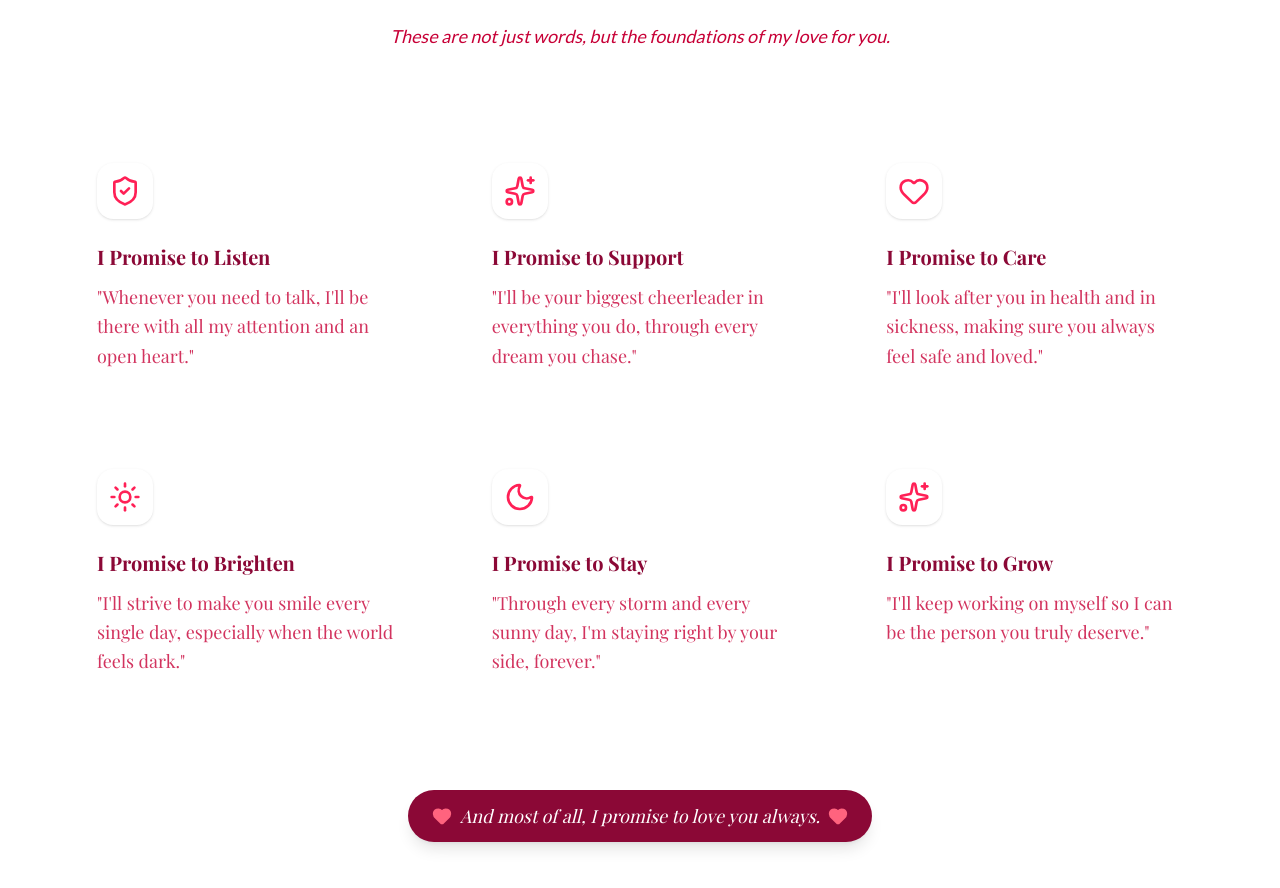
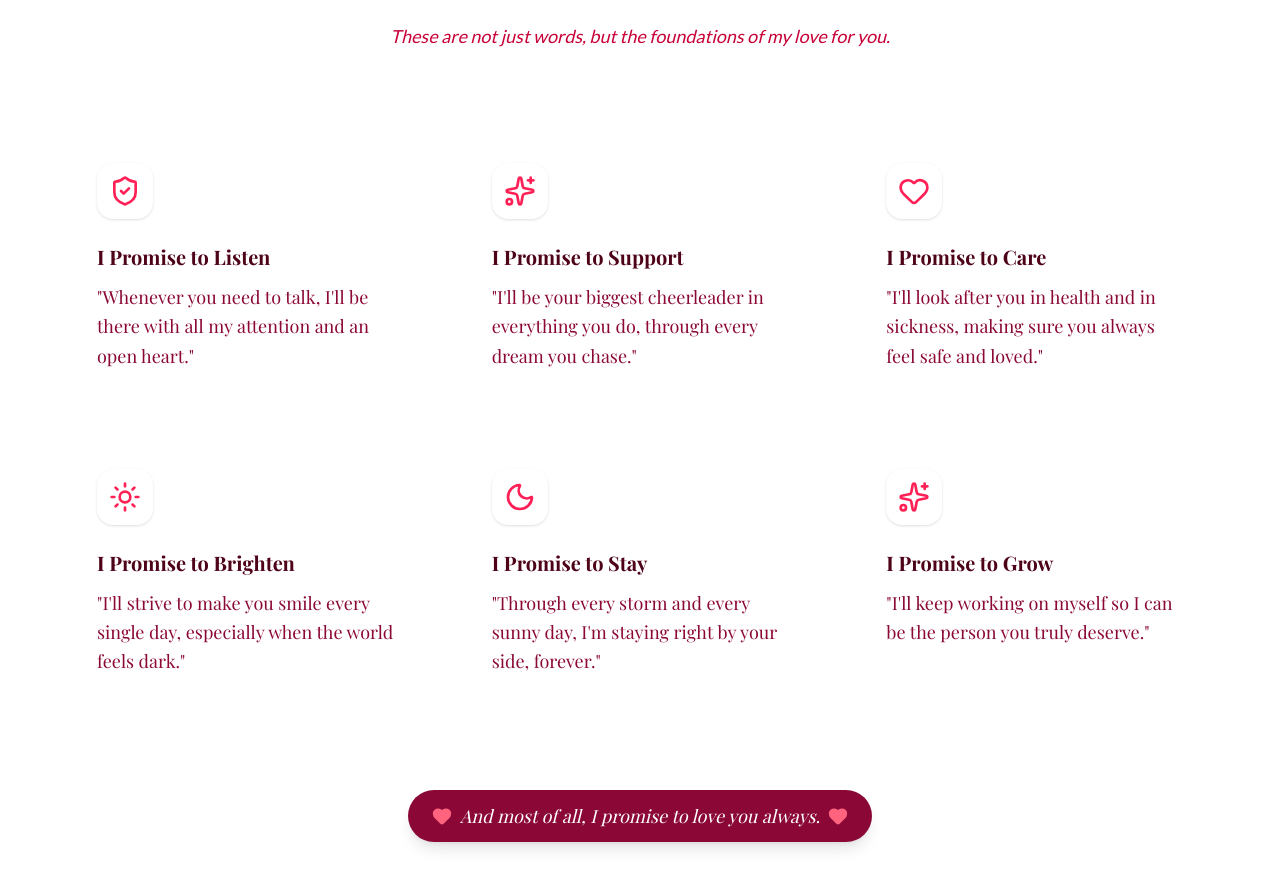
Before and after one commit to dhanushpunnassery/dhanushvaltn, a Next.js app: page / in a window 1280 px wide. Shown: the part 3222-4110 px from the top of the page. Built offline with nearby package versions, Linux system fonts and the light colour scheme; a web font is replaced by a local one.

Commit message:
Fix text visibility in Promises section by increasing contrast

```diff
--- a/components/Promises.tsx
+++ b/components/Promises.tsx
@@ -68,13 +68,13 @@ export default function Promises() {
                             whileInView={{ opacity: 1, scale: 1, y: 0 }}
                             transition={{ delay: i * 0.1 }}
                             whileHover={{ y: -10 }}
-                            className="bg-white/40 backdrop-blur-md p-8 rounded-3xl border border-white/20 hover:border-rose-300 hover:shadow-2xl transition-all group"
+                            className="bg-white/80 backdrop-blur-md p-8 rounded-3xl border border-white/40 hover:border-rose-300 hover:shadow-2xl transition-all group"
                         >
                             <div className={`w-14 h-14 rounded-2xl flex items-center justify-center mb-6 bg-white shadow-sm group-hover:scale-110 transition-transform duration-500`}>
                                 <promise.icon className={`w-8 h-8 text-rose-500`} />
                             </div>
-                            <h3 className="text-xl font-bold text-rose-900 mb-3">{promise.title}</h3>
-                            <p className="text-rose-700/80 leading-relaxed font-serif text-lg">
+                            <h3 className="text-xl font-bold text-rose-950 mb-3">{promise.title}</h3>
+                            <p className="text-rose-900 leading-relaxed font-serif text-lg">
                                 "{promise.text}"
                             </p>
                         </motion.div>
```
